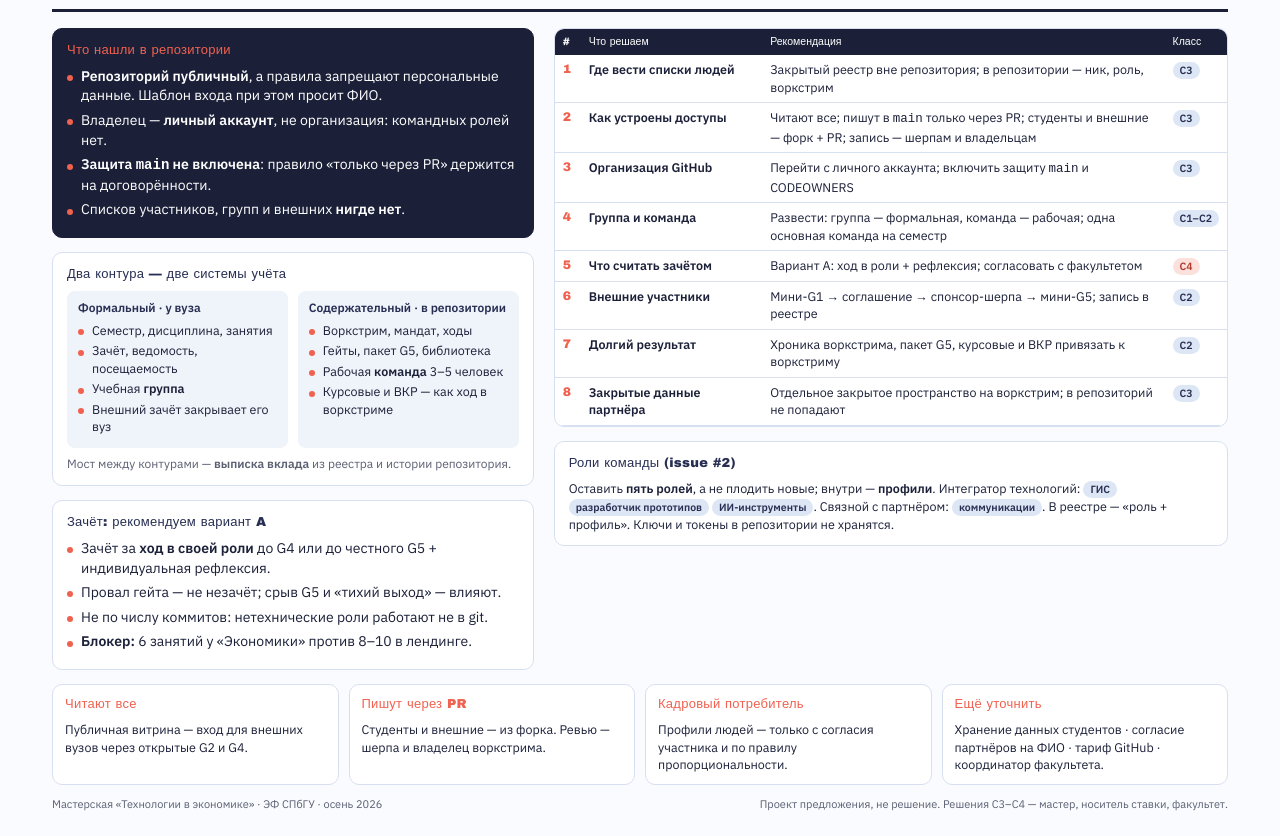
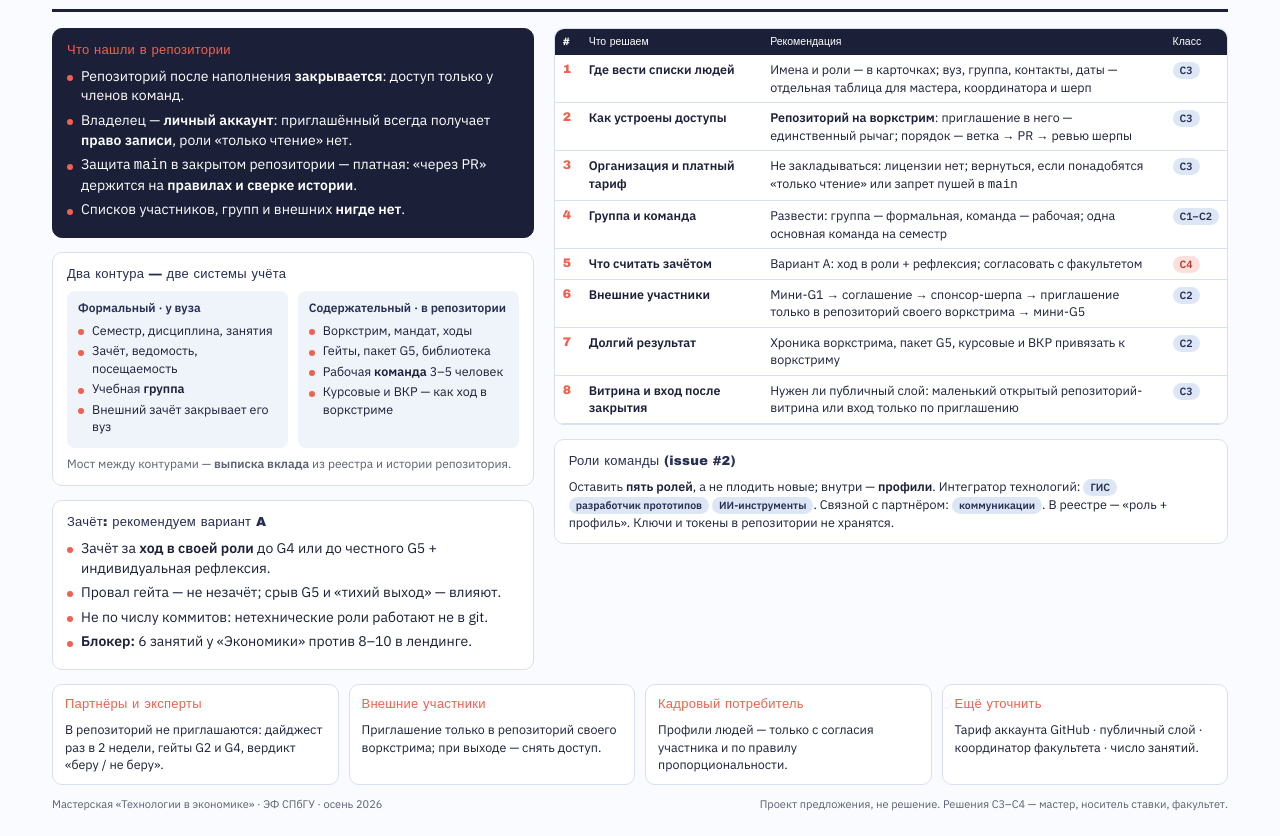
Before and after one commit to SPBUEcon/econ-library, a plain HTML site: page program/site/participants-and-access-onepager.html in a window 1280 px wide. Shown: the part 66-902 px from the top of the page. Drawn offline with Linux system fonts and the light colour scheme; a web font is replaced by a local one.

Commit message:
program: предложения по доступам — учесть закрытый репозиторий и отсутствие лицензии
Репозиторий будет закрыт, юридическая сторона не рассматривается, университетской
лицензии GitHub не будет. На личном аккаунте у приглашённого всегда право записи,
поэтому разграничение — репозиторием на воркстрим и правилами работы; реестр —
двухуровневый; партнёры и эксперты не приглашаются; добавлен вопрос о публичном слое.

```diff
--- a/program/site/participants-and-access-onepager.html
+++ b/program/site/participants-and-access-onepager.html
@@ -85,9 +85,9 @@
       <div class="box dark">
         <h2>Что нашли в репозитории</h2>
         <ul>
-          <li><b>Репозиторий публичный</b>, а правила запрещают персональные данные. Шаблон входа при этом просит ФИО.</li>
-          <li>Владелец — <b>личный аккаунт</b>, не организация: командных ролей нет.</li>
-          <li><b>Защита <code>main</code> не включена</b>: правило «только через PR» держится на договорённости.</li>
+          <li>Репозиторий после наполнения <b>закрывается</b>: доступ только у членов команд.</li>
+          <li>Владелец — <b>личный аккаунт</b>: приглашённый всегда получает <b>право записи</b>, роли «только чтение» нет.</li>
+          <li>Защита <code>main</code> в закрытом репозитории — платная: «через PR» держится на <b>правилах и сверке истории</b>.</li>
           <li>Списков участников, групп и внешних <b>нигде нет</b>.</li>
         </ul>
       </div>
@@ -133,14 +133,14 @@
         <table>
           <thead><tr><th>#</th><th>Что решаем</th><th>Рекомендация</th><th>Класс</th></tr></thead>
           <tbody>
-            <tr><td class="n">1</td><td class="q">Где вести списки людей</td><td>Закрытый реестр вне репозитория; в репозитории — ник, роль, воркстрим</td><td><span class="tag">C3</span></td></tr>
-            <tr><td class="n">2</td><td class="q">Как устроены доступы</td><td>Читают все; пишут в <code>main</code> только через PR; студенты и внешние — форк + PR; запись — шерпам и владельцам</td><td><span class="tag">C3</span></td></tr>
-            <tr><td class="n">3</td><td class="q">Организация GitHub</td><td>Перейти с личного аккаунта; включить защиту <code>main</code> и CODEOWNERS</td><td><span class="tag">C3</span></td></tr>
+            <tr><td class="n">1</td><td class="q">Где вести списки людей</td><td>Имена и роли — в карточках; вуз, группа, контакты, даты — отдельная таблица для мастера, координатора и шерп</td><td><span class="tag">C3</span></td></tr>
+            <tr><td class="n">2</td><td class="q">Как устроены доступы</td><td><b>Репозиторий на воркстрим</b>: приглашение в него — единственный рычаг; порядок — ветка → PR → ревью шерпы</td><td><span class="tag">C3</span></td></tr>
+            <tr><td class="n">3</td><td class="q">Организация и платный тариф</td><td>Не закладываться: лицензии нет; вернуться, если понадобятся «только чтение» или запрет пушей в <code>main</code></td><td><span class="tag">C3</span></td></tr>
             <tr><td class="n">4</td><td class="q">Группа и команда</td><td>Развести: группа — формальная, команда — рабочая; одна основная команда на семестр</td><td><span class="tag">C1–C2</span></td></tr>
             <tr><td class="n">5</td><td class="q">Что считать зачётом</td><td>Вариант A: ход в роли + рефлексия; согласовать с факультетом</td><td><span class="tag c4">C4</span></td></tr>
-            <tr><td class="n">6</td><td class="q">Внешние участники</td><td>Мини-G1 → соглашение → спонсор-шерпа → мини-G5; запись в реестре</td><td><span class="tag">C2</span></td></tr>
+            <tr><td class="n">6</td><td class="q">Внешние участники</td><td>Мини-G1 → соглашение → спонсор-шерпа → приглашение только в репозиторий своего воркстрима → мини-G5</td><td><span class="tag">C2</span></td></tr>
             <tr><td class="n">7</td><td class="q">Долгий результат</td><td>Хроника воркстрима, пакет G5, курсовые и ВКР привязать к воркстриму</td><td><span class="tag">C2</span></td></tr>
-            <tr><td class="n">8</td><td class="q">Закрытые данные партнёра</td><td>Отдельное закрытое пространство на воркстрим; в репозиторий не попадают</td><td><span class="tag">C3</span></td></tr>
+            <tr><td class="n">8</td><td class="q">Витрина и вход после закрытия</td><td>Нужен ли публичный слой: маленький открытый репозиторий-витрина или вход только по приглашению</td><td><span class="tag">C3</span></td></tr>
           </tbody>
         </table>
       </div>
@@ -153,10 +153,10 @@
   </div>
 
   <div class="strip">
-    <div class="box"><h2>Читают все</h2><p>Публичная витрина — вход для внешних вузов через открытые G2 и G4.</p></div>
-    <div class="box"><h2>Пишут через PR</h2><p>Студенты и внешние — из форка. Ревью — шерпа и владелец воркстрима.</p></div>
+    <div class="box"><h2>Партнёры и эксперты</h2><p>В репозиторий не приглашаются: дайджест раз в 2 недели, гейты G2 и G4, вердикт «беру / не беру».</p></div>
+    <div class="box"><h2>Внешние участники</h2><p>Приглашение только в репозиторий своего воркстрима; при выходе — снять доступ.</p></div>
     <div class="box"><h2>Кадровый потребитель</h2><p>Профили людей — только с согласия участника и по правилу пропорциональности.</p></div>
-    <div class="box"><h2>Ещё уточнить</h2><p>Хранение данных студентов · согласие партнёров на ФИО · тариф GitHub · координатор факультета.</p></div>
+    <div class="box"><h2>Ещё уточнить</h2><p>Тариф аккаунта GitHub · публичный слой · координатор факультета · число занятий.</p></div>
   </div>
 
   <footer>
```
Also changed, not shown: 1 other file.
